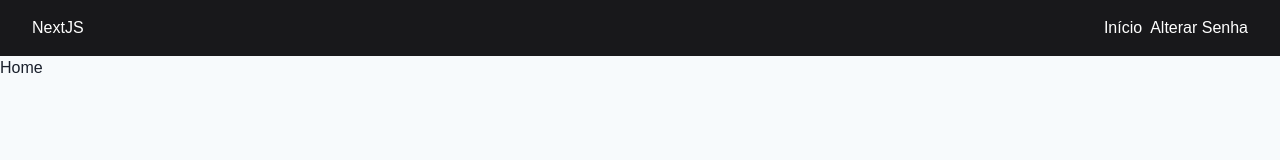
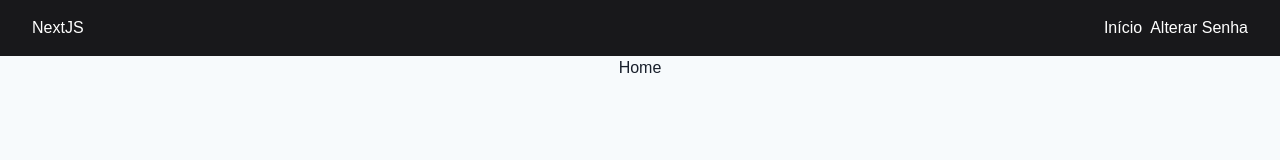
Before and after one commit to alexandre-carvalho/my-todo, a Next.js app: page / in a window 1280 px wide. Shown: the top 160 px of the page. Built offline with nearby package versions, Linux system fonts and the light colour scheme.

Commit message:
Creating inital layout styles

```diff
--- a/src/app/(private)/layout.tsx
+++ b/src/app/(private)/layout.tsx
@@ -9,7 +9,9 @@ export default function PrivateLayout({
   return (
     <div>
       <Header data={[...privateNavbarLinks]} />
-      {children}
+      <main className="flex justify-center items-center max-w-screen">
+        {children}
+      </main>
     </div>
   );
 }
--- a/src/app/(public)/layout.tsx
+++ b/src/app/(public)/layout.tsx
@@ -9,7 +9,9 @@ export default function PublicLayout({
   return (
     <div>
       <Header data={[...publicNavbarLinks]} />
-      {children}
+      <main className="flex justify-center items-center max-w-screen">
+        {children}
+      </main>
     </div>
   );
 }
--- a/src/components/header/index.tsx
+++ b/src/components/header/index.tsx
@@ -9,7 +9,7 @@ export interface HeaderProps {
 
 export function Header({ data }: HeaderProps) {
   return (
-    <header className="flex px-4 sm:px-6 lg:px-8 py-4 bg-zinc-900 text-white">
+    <header className="flex px-4 sm:px-6 lg:px-8 py-4 bg-zinc-900 text-white sticky top-0">
       <div className="flex items-center justify-between w-full mx-auto max-w-7xl">
         <div>
           <Link href={"/"}>NextJS</Link>
```
